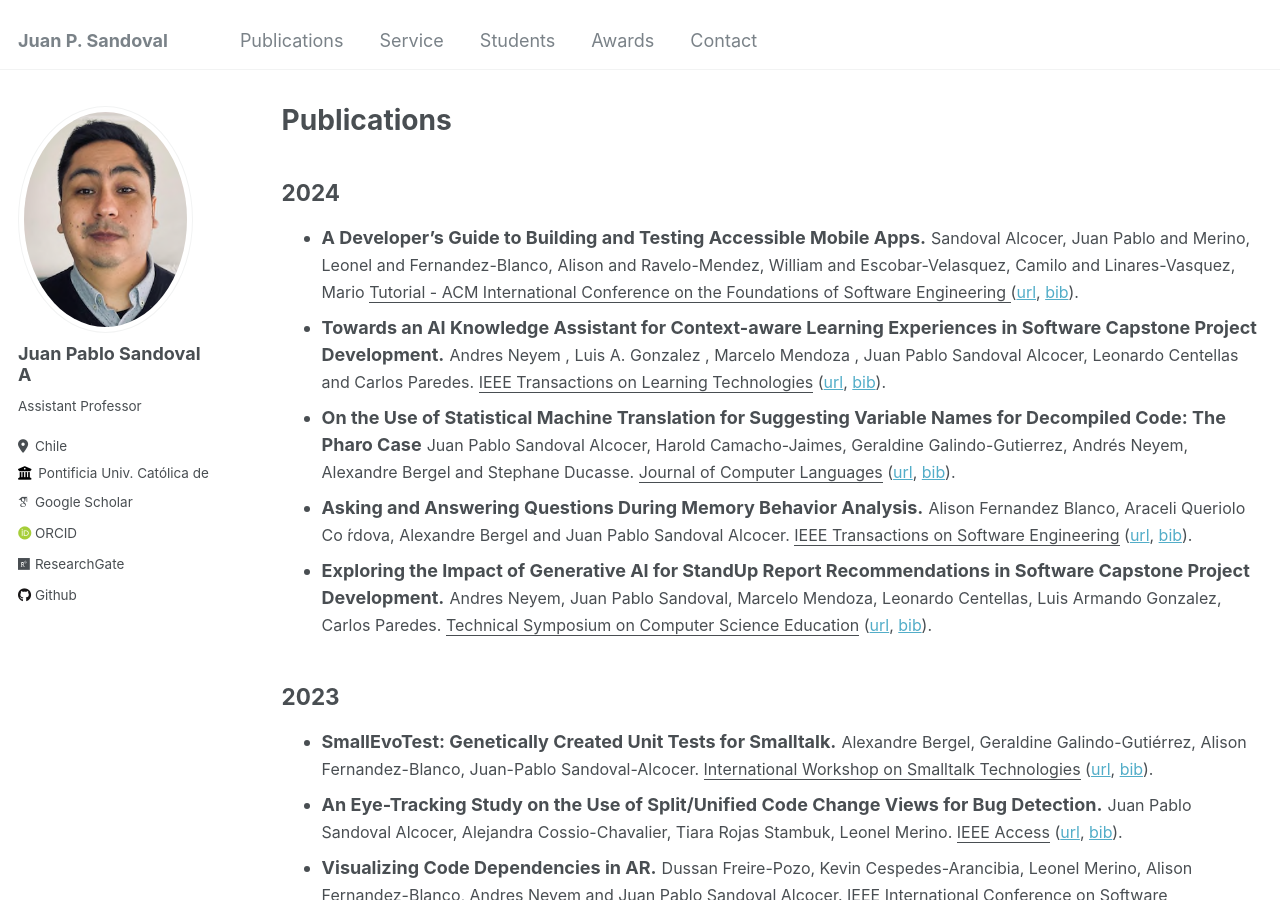
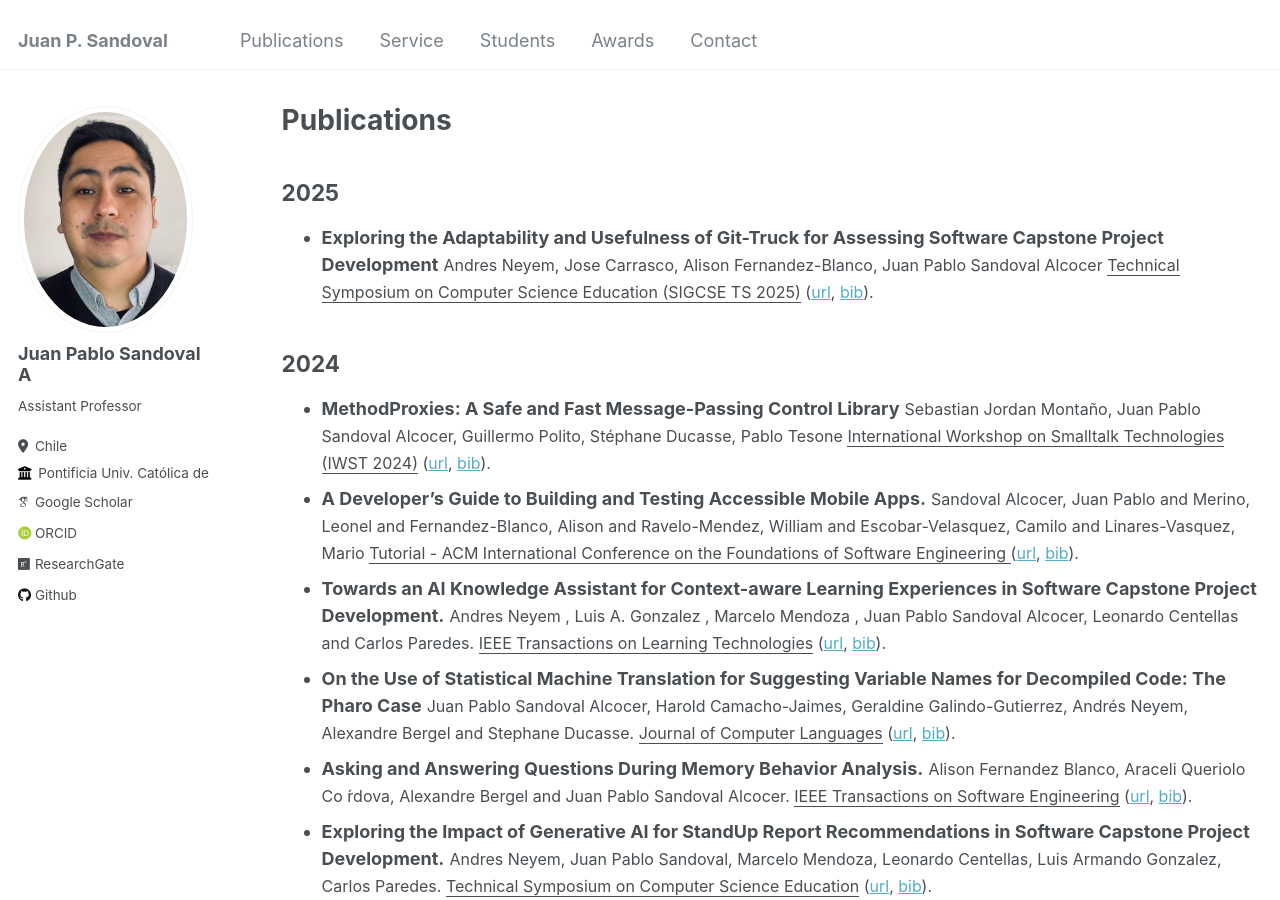
Before and after one commit to jpsandoval/jpsandoval.github.io, a Jekyll site: the page built from _pages/publications.md, in a window 1280 px wide and 900 px high. Built offline with Jekyll 4.4.1, drawn with Linux system fonts in a browser that asks for light colours; some web fonts are replaced.

Commit message:
Update publications.md

```diff
--- a/_pages/publications.md
+++ b/_pages/publications.md
@@ -5,7 +5,24 @@ permalink: /publications/
 author_profile: true
 ---
 
+
+
+## 2025
+* **Exploring the Adaptability and Usefulness of Git-Truck for Assessing Software Capstone Project Development**
+  <font size="3">  Andres Neyem, Jose Carrasco, Alison Fernandez-Blanco, Juan Pablo Sandoval Alcocer
+	<u>Technical Symposium on Computer Science Education (SIGCSE TS 2025)</u>
+	(<a>url</a>, <a href="">bib</a>).
+  </font>
+
+
 ## 2024
+
+* **MethodProxies: A Safe and Fast Message-Passing Control Library**
+  <font size="3">
+	Sebastian Jordan Montaño, Juan Pablo Sandoval Alcocer, Guillermo Polito, Stéphane Ducasse, Pablo Tesone
+	<u>International Workshop on Smalltalk Technologies (IWST 2024)</u>
+	(<a href="https://hal.science/hal-04708729v1/file/main.pdf">url</a>, <a href="">bib</a>).
+  </font>
 
 * **A Developer’s Guide to Building and Testing Accessible Mobile Apps.**
   <font size="3">
```
